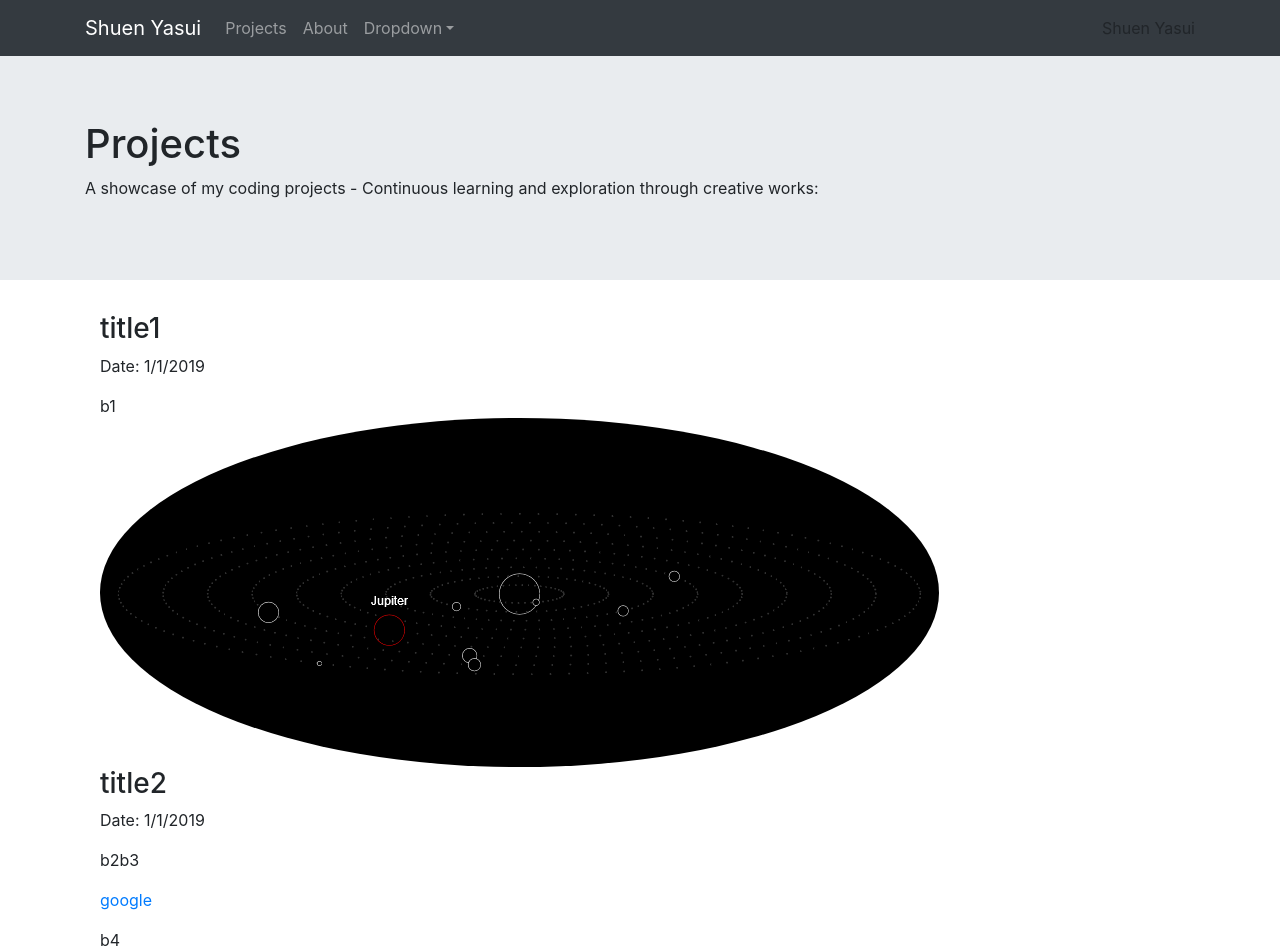
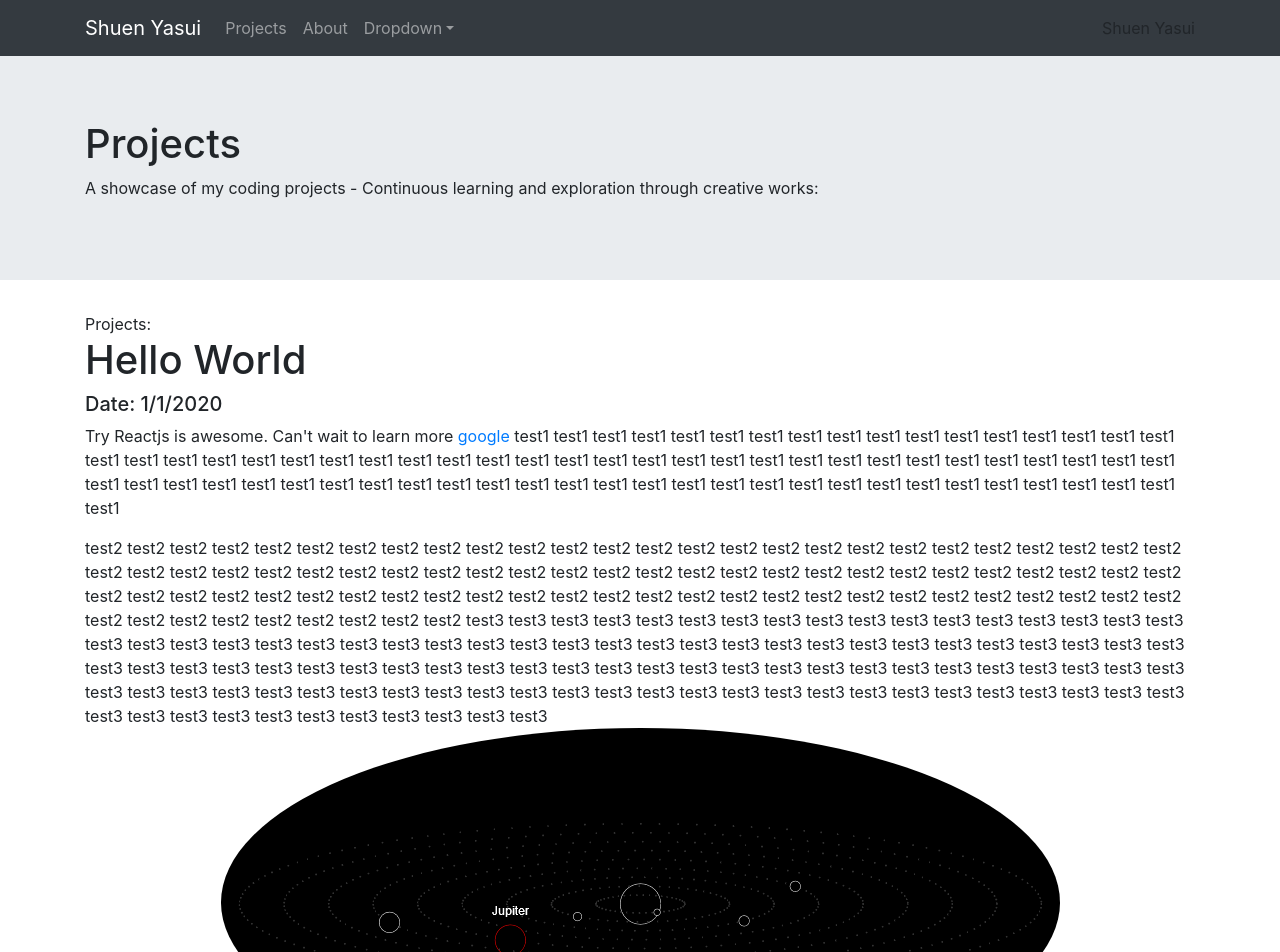
Before and after one commit to shuen-yasui/shuenyasui.com, a React (Create React App) app: page / in a window 1280 px wide. Shown: the top 952 px of the page. Built offline with nearby package versions, Linux system fonts and the light colour scheme.

Commit message:
Moved project entry render logic to ProjectEntry component. Renamed json file.

```diff
--- a/src/App.js
+++ b/src/App.js
@@ -5,94 +5,14 @@ import Container from 'react-bootstrap/Container'
 import Navbar from 'react-bootstrap/Navbar'
 import Nav from 'react-bootstrap/Nav'
 import NavDropdown from 'react-bootstrap/NavDropdown'
-import Image from 'react-bootstrap/Image'
 
 function App() {
-  let state = {
-    data: [
-      {
-        id: 1,
-        title: "title1",
-        date: "1/1/2019",
-        body: [
-          {
-            body: "b1",
-          }
-        ],
-        image:{
-          src: "images/solarsystem01.png",
-          type: "roundedCircle"
-        }
-      },
-      {
-        id: 2,
-        title: "title2",
-        date: "1/1/2019",
-        body: [
-          {
-            body: "b2",
-          },
-          {
-            body:"b3"
-          },
-          {
-            id: 1.1,
-            newpara: "p",
-          },
-          {
-            link: "http://www.google.com",
-            linkword: "google",
-          },
-          {
-            id: 1.2,
-            newpara: "p",
-          },
-          {
-            body: "b4",
-          },
-        ],
-      }
-    ],
-    current: {}
-  }
-  let data = state.data.map((d) => {
-    let outputBody = [];
-    let image = null;
-    for (var i = 0; i < d.body.length; i++) {
-      let row = d.body[i];
-      if (row.newpara) {
-        outputBody.push(React.createElement('p',{key:row.id}));
-      }
-      if (row.body) {
-        outputBody.push(row.body);
-      }
-      if (row.link) {
-        outputBody.push(React.createElement('a',{ key:row.link, href:row.link},row.linkword));
-      }
-    }
-    if (d.image) {
-      if (d.image.type === "rounded") {
-        image = <Image src={d.image.src} rounded fluid />
-      }
-      if (d.image.type === "roundedCircle") {
-        image = <Image src={d.image.src} roundedCircle fluid />
-      }
-    }
-      return (
-        <Container key={d.id}>
-            <h3>{d.title}</h3>
-            <p>Date: {d.date}</p>
-            <div>{outputBody}</div>
-            <div>{image}</div>
-        </Container>
-      );
-  });
   return (
     <div className="App">
       <header className="App-header">
         <Navbar collapseOnSelect expand="lg" bg="dark" variant="dark" sticky="top">
           <Container>
-            <Navbar.Brand href="#home">Shuen Yasui</Navbar.Brand>
+            <Navbar.Brand>Shuen Yasui</Navbar.Brand>
             <Navbar.Toggle aria-controls="responsive-navbar-nav" />
             <Navbar.Collapse id="responsive-navbar-nav">
               <Nav className="mr-auto">
@@ -115,9 +35,8 @@ function App() {
           </Container>
         </Jumbotron>
         <Container>
-          { data }
+          <ProjectEntry />
         </Container>
-        <ProjectEntry />
       </header>
     </div>
   );
--- a/src/ProjectEntry.js
+++ b/src/ProjectEntry.js
@@ -1,10 +1,47 @@
 import React, { Component } from 'react';
+import Jdata from './projectEntryData.json';
+import Image from 'react-bootstrap/Image';
 
 class ProjectEntry extends Component {
   render() {
+    let readData = Jdata.map((data) => {
+      let bodyData = [];
+      let image = null;
+      if (data.body) {
+        for (var i = 0; i < data.body.length; i++) {
+          let b = data.body[i];
+          if (b.text) {
+            bodyData.push(b.text);
+          }
+          if (b.break) {
+            bodyData.push(React.createElement('p',{key:b.break}));
+          }
+          if (b.link) {
+            bodyData.push(React.createElement('a',{key:b.link,href:b.src},b.link));
+          }
+        }
+      }
+      if (data.image) {
+        if (data.image.type === "rounded") {
+          image = <a href={data.image.link}><Image src={data.image.src} rounded fluid /></a>
+        }
+        if (data.image.type === "roundedCircle") {
+          image = <a href={data.image.link}><Image src={data.image.src} roundedCircle fluid /></a>
+        }
+      }
+      return (
+      <div key={data.id}>
+        <div><h1>{data.title}</h1></div>
+        <div><h5>Date: {data.date}</h5></div>
+        <div>{bodyData}</div>
+        <div align="center">{image}</div>
+      </div>
+      );
+    });
     return (
-      <div className="projectEntry">
-        <div>Project Entry</div>
+      <div>
+        <div>Projects:</div>
+        <div>{readData}</div>
       </div>
     );
   }
--- /dev/null
+++ b/src/projectEntryData.json
@@ -0,0 +1,52 @@
+[
+    {
+        "id": 1,
+        "title": "Hello World",
+        "date": "1/1/2020",
+        "body":
+        [
+          {
+            "text": "Try Reactjs is awesome. Can't wait to learn more "
+          },
+          {
+            "link": "google",
+            "src": "http://www.google.com"
+          },
+          {
+            "text": " test1 test1 test1 test1 test1 test1 test1 test1 test1 test1 test1 test1 test1 test1 test1 test1 test1 test1 test1 test1 test1 test1 test1 test1 test1 test1 test1 test1 test1 test1 test1 test1 test1 test1 test1 test1 test1 test1 test1 test1 test1 test1 test1 test1 test1 test1 test1 test1 test1 test1 test1 test1 test1 test1 test1 test1 test1 test1 test1 test1 test1 test1 test1 test1 test1 test1 test1 test1 test1 test1 test1 test1 test1 test1"
+          },
+          {
+            "break": 1
+          },
+          {
+            "text": " test2 test2 test2 test2 test2 test2 test2 test2 test2 test2 test2 test2 test2 test2 test2 test2 test2 test2 test2 test2 test2 test2 test2 test2 test2 test2 test2 test2 test2 test2 test2 test2 test2 test2 test2 test2 test2 test2 test2 test2 test2 test2 test2 test2 test2 test2 test2 test2 test2 test2 test2 test2 test2 test2 test2 test2 test2 test2 test2 test2 test2 test2 test2 test2 test2 test2 test2 test2 test2 test2 test2 test2 test2 test2 test2 test2 test2 test2 test2 test2 test2 test2 test2 test2 test2 test2 test2 "
+          },
+          {
+            "text": " test3 test3 test3 test3 test3 test3 test3 test3 test3 test3 test3 test3 test3 test3 test3 test3 test3 test3 test3 test3 test3 test3 test3 test3 test3 test3 test3 test3 test3 test3 test3 test3 test3 test3 test3 test3 test3 test3 test3 test3 test3 test3 test3 test3 test3 test3 test3 test3 test3 test3 test3 test3 test3 test3 test3 test3 test3 test3 test3 test3 test3 test3 test3 test3 test3 test3 test3 test3 test3 test3 test3 test3 test3 test3 test3 test3 test3 test3 test3 test3 test3 test3 test3 test3 test3 test3 test3 test3 test3 test3 test3 test3 test3 test3 test3 test3 test3 test3 test3 test3 test3 test3 test3 test3 test3 test3 "
+          }
+        ],
+        "image":
+        {
+          "src":"images/solarsystem01.png",
+          "type":"roundedCircle",
+          "link":"http://www.google.com"
+        }
+    },
+    {
+        "id": 2,
+        "title": "Setup React",
+        "date": "1/1/2020",
+        "body":
+        [
+          {
+            "text": "Setting up react is easy. Learn more about it!"
+          }
+        ],
+        "image":
+        {
+          "src": "images/solarsystem01.png",
+          "type": "rounded",
+          "link":"http://www.google.com"
+        }
+    }
+]
```
Also changed, not shown: src/test.json (deleted, +0 -12 lines).
